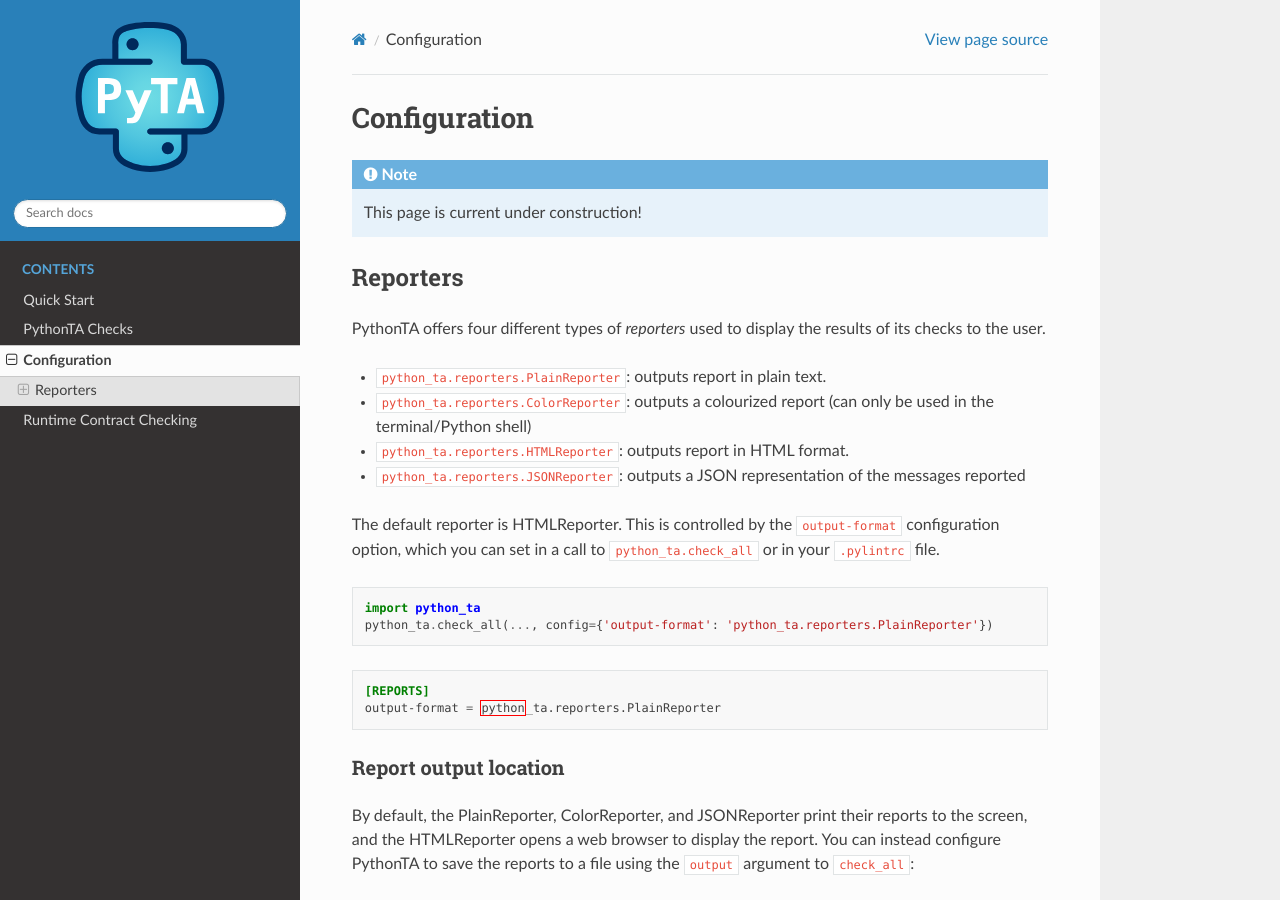
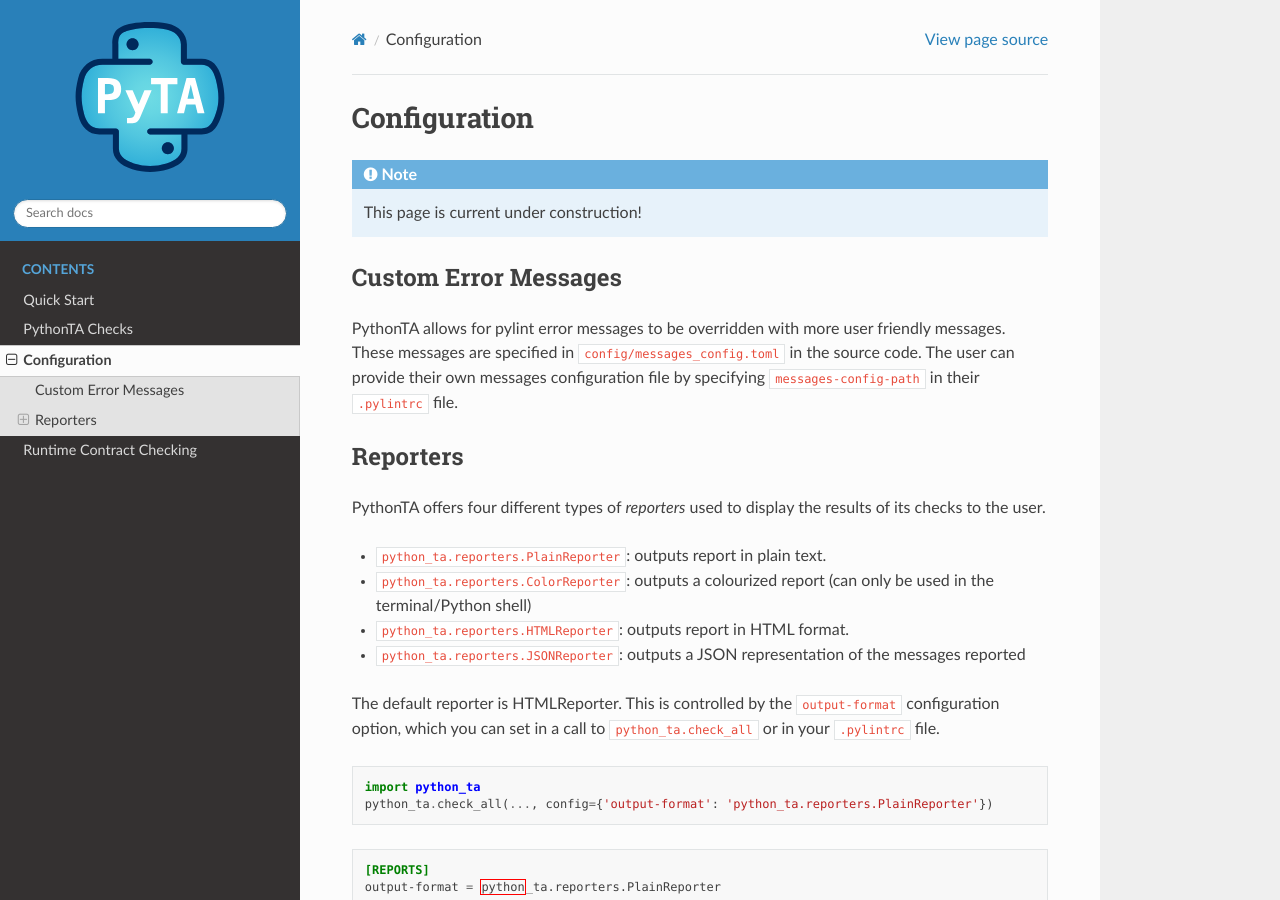
Before and after one commit to pyta-uoft/pyta, a Sphinx documentation site: the page built from docs/usage/configuration.md, in a window 1280 px wide and 900 px high. Built offline with Sphinx 7.4.7 and the Read the Docs theme 2.0.0, drawn with Linux system fonts in a browser that asks for light colours.

Commit message:
document how to configure error messages

````diff
--- a/docs/usage/configuration.md
+++ b/docs/usage/configuration.md
@@ -3,6 +3,12 @@
 ```{note}
 This page is current under construction!
 ```
+
+## Custom Error Messages
+
+PythonTA allows for pylint error messages to be overridden with more user friendly messages.
+These messages are specified in `config/messages_config.toml` in the source code.
+The user can provide their own messages configuration file by specifying `messages-config-path` in their `.pylintrc` file.
 
 ## Reporters
 
````
